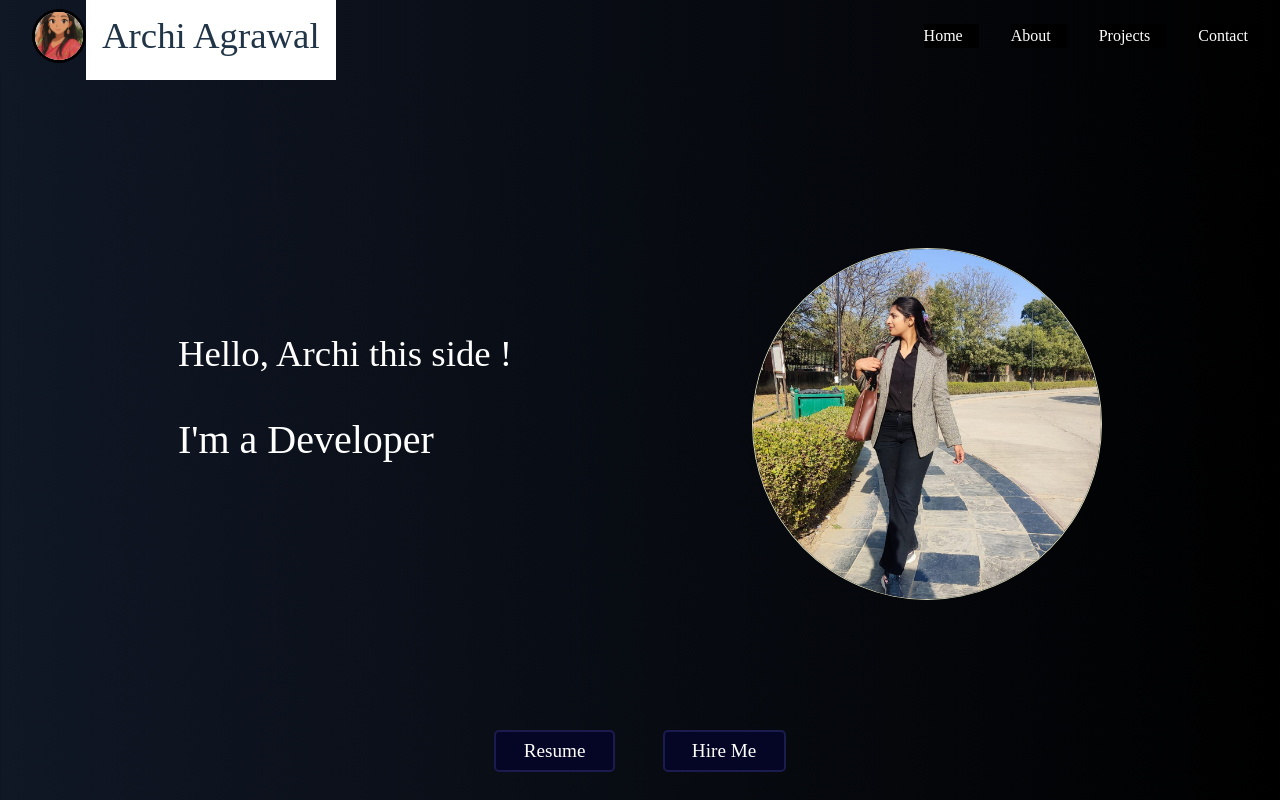
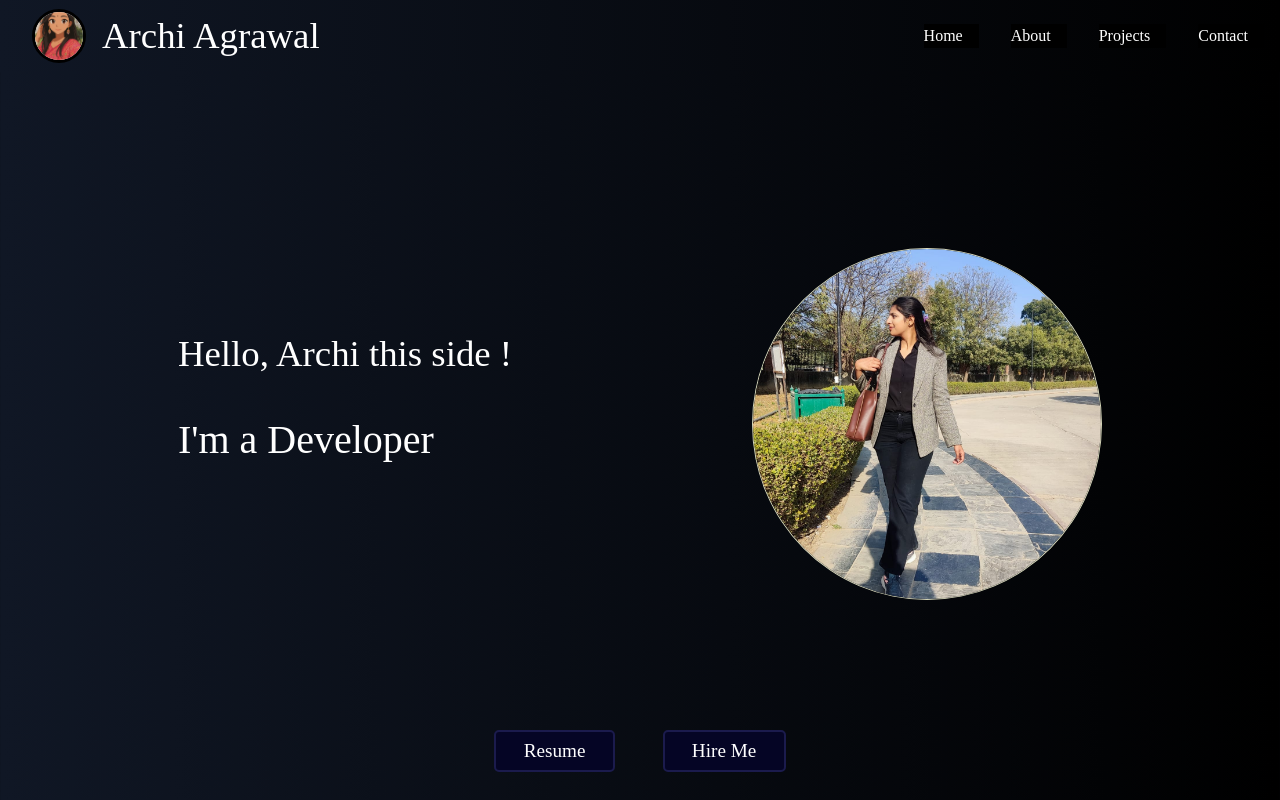
Before and after one commit to Agrawalarchi/Archi-Portfolio, a React (Vite) app: page / in a window 1280 px wide. Shown: the top 800 px of the page. Built offline with nearby package versions, Linux system fonts and the light colour scheme.

Commit message:
Update Navbar.css

```diff
--- a/src/Navbar.css
+++ b/src/Navbar.css
@@ -49,7 +49,7 @@
        padding: 1rem;
        font-size: 2.3rem;
        font-weight:400;
-       background-color:white;
+       color:white;
 }
 
 .navbar .buttons {
```
